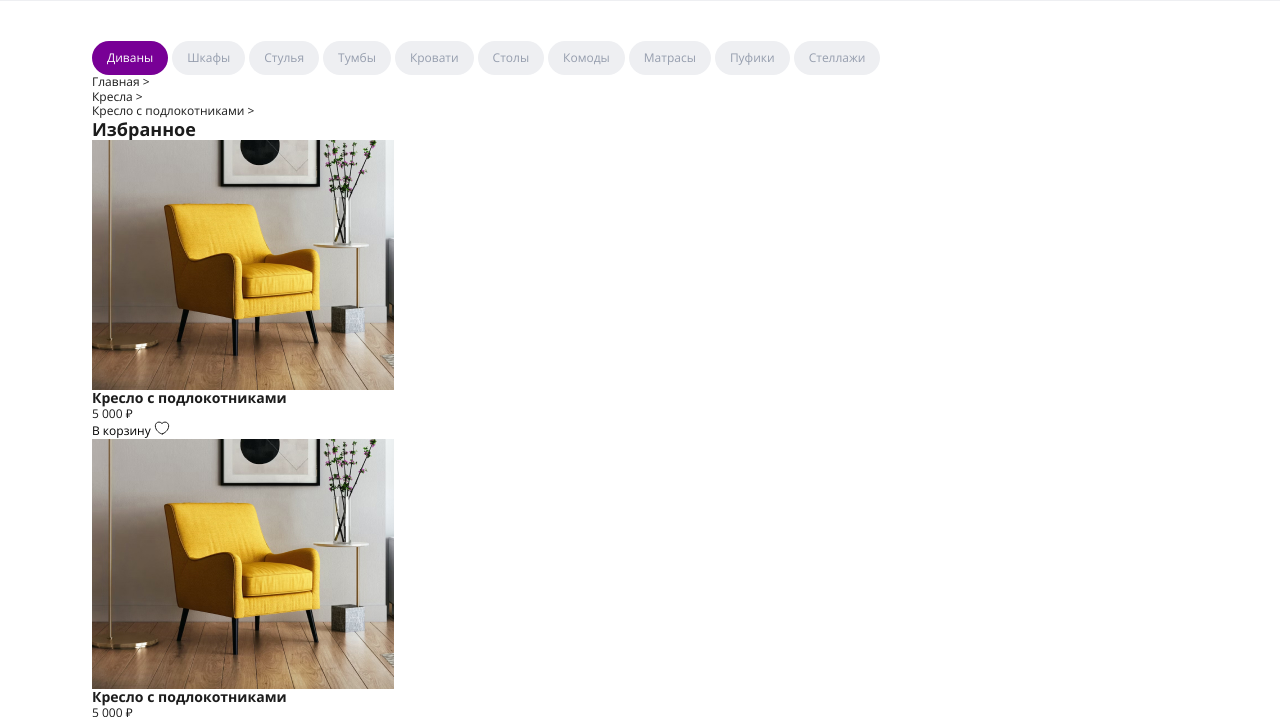
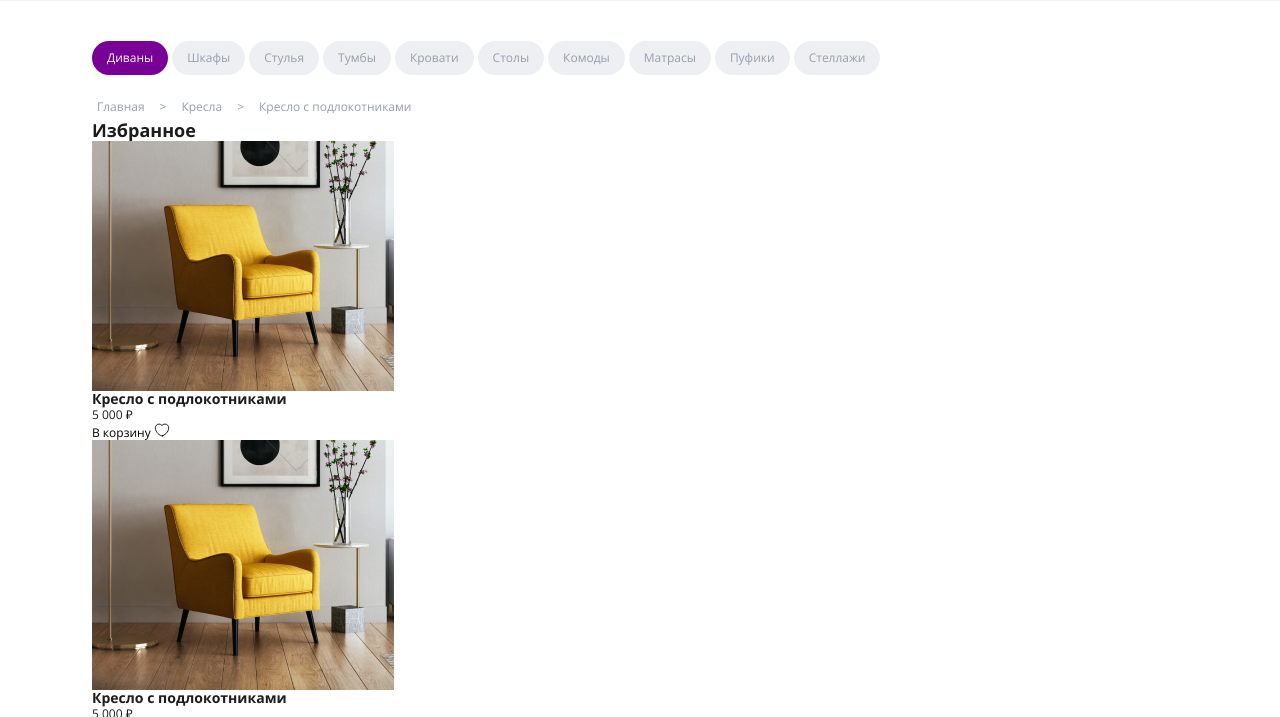
Before and after one commit to hemodon/koff, a website built with Vite: page index.html in a window 1280 px wide. Shown: the part 71-788 px from the top of the page. Built offline with nearby package versions, Linux system fonts and the light colour scheme.

Commit message:
Стилизовал, адаптировал breadcrumbs

```diff
--- a/index.html
+++ b/index.html
@@ -96,7 +96,7 @@
 			</div>
 		</aside>
 		<div class="breadcrumbs">
-			<div class="container">
+			<div class="container breadcrumbs__container">
 				<ul class="breadcrumbs__list">
 					<li class="breadcrumbs__item">
 						<a class="breadcrumbs__link" href="/">Главная</a>
@@ -107,7 +107,8 @@
 						<span class="breadcrumbs__separator">&gt;</span>
 					</li>
 					<li class="breadcrumbs__item">
-						<a class="breadcrumbs__link">Кресло с подлокотниками</a>
+						<a class="breadcrumbs__link breadcrumbs__link-actve" href="/category?slug=Кресло с подлокотниками">Кресло с
+							подлокотниками</a>
 						<span class="breadcrumbs__separator">&gt;</span>
 					</li>
 				</ul>
--- a/style.scss
+++ b/style.scss
@@ -3,3 +3,4 @@
 @import 'styles/logo.scss';
 @import 'styles/header.scss';
 @import 'styles/catalog.scss';
+@import 'styles/breadcrumbs.scss';
--- /dev/null
+++ b/styles/breadcrumbs.scss
@@ -0,0 +1,57 @@
+.breadcrumbs {
+  margin-top: 15px;
+  overflow-x: hidden;
+
+  @media (min-width: 580px) {
+    margin-top: 20px;
+  }
+
+  &__container {
+    padding-right: 0;
+
+    @media (min-width: 820px) {
+      padding-right: 43px;
+    }
+
+    @media (min-width: 1120px) {
+      padding-right: 92px;
+    }
+  }
+
+  &__list {
+    display: flex;
+    gap: 5px;
+    overflow-x: auto;
+  }
+
+  &__item {
+    flex-shrink: 0;
+    display: flex;
+    gap: 5px;
+    color: #969eae;
+  }
+
+  &__link {
+    padding: 5px;
+    border-radius: 4px;
+    outline-offset: -1px;
+    outline: 1px solid transparent;
+
+    &:active,
+    &:focus-visible {
+      outline-color: var(--violet, #780096);
+    }
+
+    &-actve {
+      pointer-events: none;
+
+      & ~ .breadcrumbs__separator {
+        display: none;
+      }
+    }
+  }
+
+  &__separator {
+    padding: 5px;
+  }
+}
```
